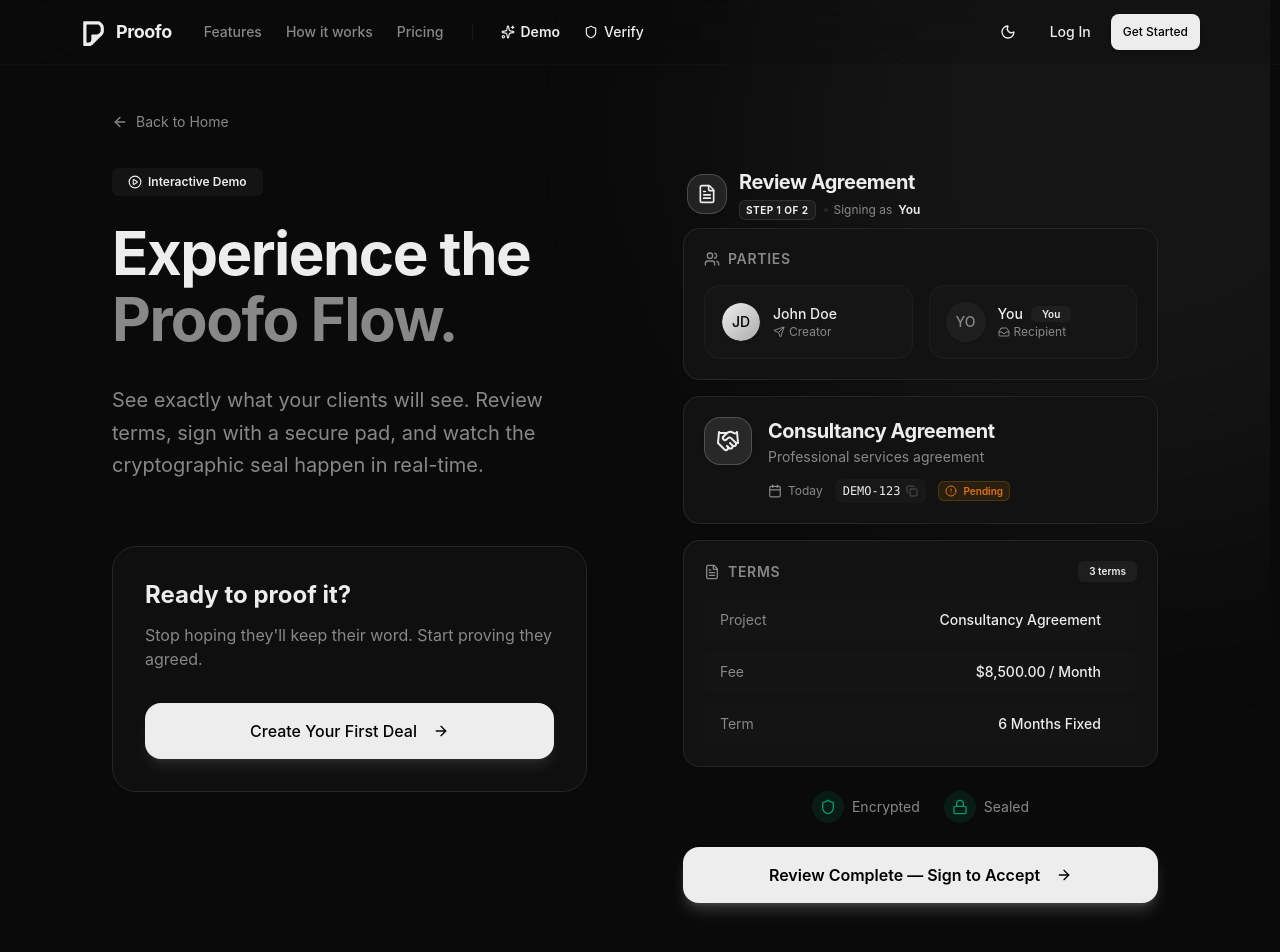
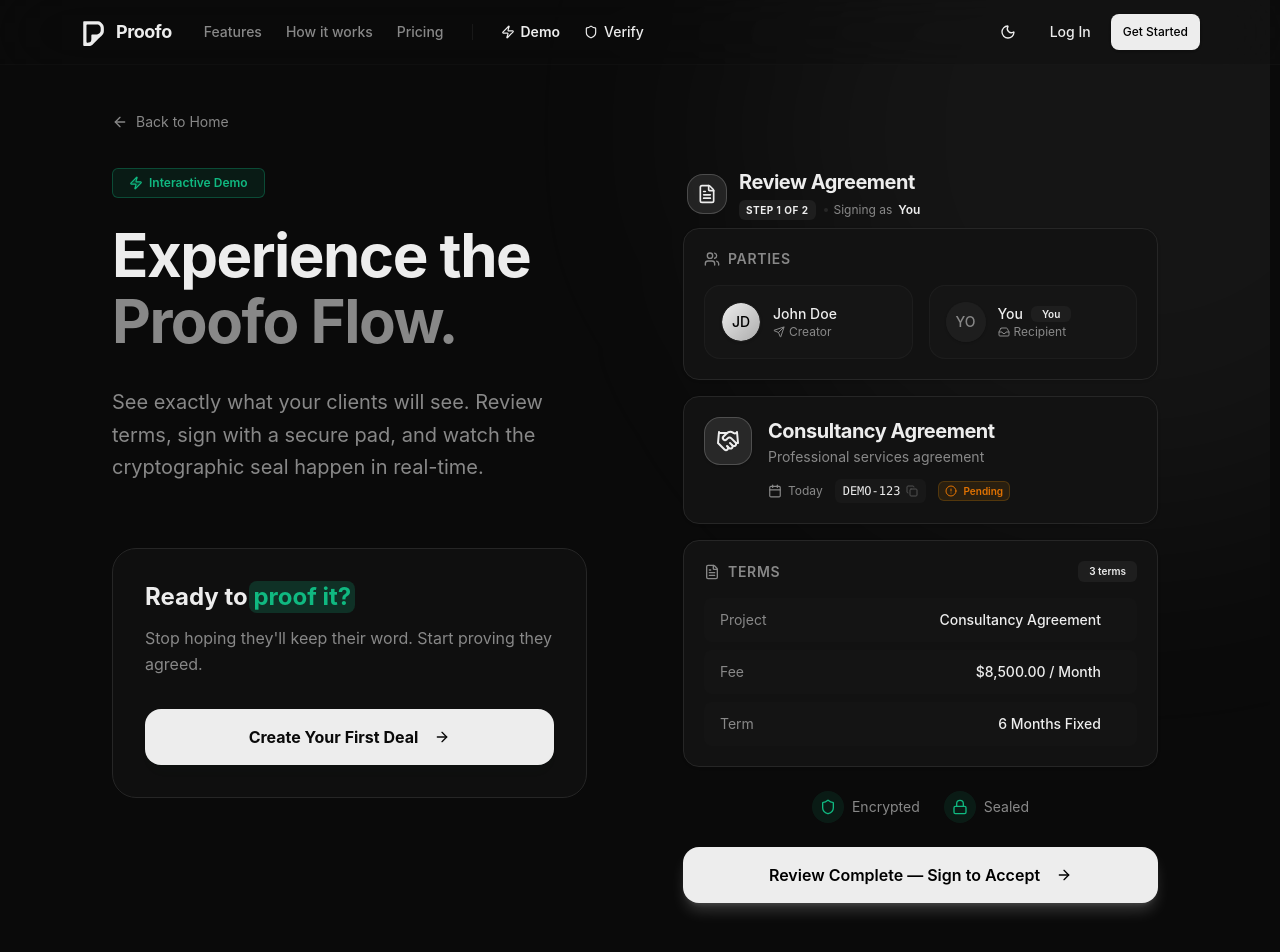
Before and after one commit to CapTomas/Proofo, a Next.js app: page /demo in a window 1280 px wide. Shown: the top 952 px of the page. Built offline with nearby package versions, Linux system fonts and the light colour scheme; no server answers.

Commit message:
Landing page updates

```diff
--- a/src/app/demo/page.tsx
+++ b/src/app/demo/page.tsx
@@ -29,7 +29,8 @@ import {
   RefreshCw,
   Copy,
   Check,
-  Calendar
+  Calendar,
+  Zap
 } from "lucide-react";
 import { toast } from "sonner";
 import Link from "next/link";
@@ -112,9 +113,9 @@ export default function DemoPage() {
                 >
                 <Badge
                     variant="secondary"
-                    className="mb-6 px-4 py-1.5 bg-secondary/50 border-0 text-foreground"
+                    className="mb-6 px-4 py-1.5 bg-emerald-muted/10 border-emerald-muted/30 text-emerald-muted"
                 >
-                    <PlayCircle className="h-3.5 w-3.5 mr-1.5 text-primary" />
+                    <Zap className="h-3.5 w-3.5 mr-1.5 text-emerald-muted fill-emerald-muted/20" />
                     Interactive Demo
                 </Badge>
 
@@ -135,16 +136,33 @@ export default function DemoPage() {
                 transition={{ delay: 0.2, duration: 0.5 }}
                 className="hidden lg:block pt-4"
                 >
-                <div className="bg-secondary/30 rounded-3xl p-8 border border-border relative overflow-hidden backdrop-blur-sm">
+                <div className="bg-secondary/30 rounded-3xl p-8 border border-border relative overflow-hidden backdrop-blur-sm group">
+                    <div className="absolute inset-0 bg-[radial-gradient(circle_at_50%_120%,rgba(0,0,0,0.03),transparent)] pointer-events-none" />
                     <div className="relative z-10">
-                    <h3 className="text-2xl font-bold mb-3">Ready to proof it?</h3>
-                    <p className="text-muted-foreground mb-8 text-base">
+                    <h3 className="text-2xl font-bold mb-3">
+                        Ready to{" "}
+                        <span className="relative inline-block">
+                            <motion.span
+                                className="absolute inset-0 bg-emerald-muted/20 rounded-lg"
+                                style={{
+                                    marginInline: 'calc(var(--spacing) * -1)',
+                                    paddingInline: 'var(--spacing)'
+                                }}
+                                initial={{ scaleX: 0, originX: 0 }}
+                                whileInView={{ scaleX: 1 }}
+                                viewport={{ once: true }}
+                                transition={{ duration: 0.6, delay: 0.2, ease: "easeOut" }}
+                            />
+                            <span className="relative text-emerald-muted">proof it?</span>
+                        </span>
+                    </h3>
+                    <p className="text-muted-foreground mb-8 text-base leading-relaxed">
                         Stop hoping they&apos;ll keep their word. Start proving they agreed.
                     </p>
                     <Link href="/deal/new">
                         <Button
                         size="xl"
-                        className="w-full text-base rounded-2xl shadow-lg shadow-primary/10 h-14"
+                        className="w-full text-base rounded-2xl shadow-lg shadow-emerald-soft/20 h-14 bg-foreground text-background hover:bg-foreground/90 transition-all font-bold"
                         >
                         Create Your First Deal
                         <ArrowRight className="ml-2 h-5 w-5" />
@@ -178,7 +196,7 @@ export default function DemoPage() {
                                 <div>
                                     <h1 className="text-xl font-bold tracking-tight">Review Agreement</h1>
                                     <div className="flex flex-wrap items-center gap-2 mt-1">
-                                        <Badge variant="secondary" className="h-5 px-1.5 text-[10px] font-bold uppercase tracking-wider bg-primary/5 text-primary border-primary/10">
+                                        <Badge variant="secondary" className="h-5 px-1.5 text-[10px] font-bold uppercase tracking-wider">
                                             Step 1 of 2
                                         </Badge>
                                         <span className="text-xs text-muted-foreground flex items-center gap-1.5">
@@ -308,14 +326,14 @@ export default function DemoPage() {
                         {/* Trust Indicators */}
                         <div className="flex flex-wrap justify-center gap-6 my-6 text-sm text-muted-foreground">
                             <div className="flex items-center gap-2">
-                                <div className="h-8 w-8 rounded-full bg-emerald-500/10 flex items-center justify-center">
-                                    <Shield className="h-4 w-4 text-emerald-600" />
+                                <div className="h-8 w-8 rounded-full bg-emerald-muted/10 flex items-center justify-center">
+                                    <Shield className="h-4 w-4 text-emerald-muted" />
                                 </div>
                                 <span>Encrypted</span>
                             </div>
                             <div className="flex items-center gap-2">
-                                <div className="h-8 w-8 rounded-full bg-emerald-500/10 flex items-center justify-center">
-                                    <Lock className="h-4 w-4 text-emerald-600" />
+                                <div className="h-8 w-8 rounded-full bg-emerald-muted/10 flex items-center justify-center">
+                                    <Lock className="h-4 w-4 text-emerald-muted" />
                                 </div>
                                 <span>Sealed</span>
                             </div>
@@ -351,7 +369,7 @@ export default function DemoPage() {
                                 <div>
                                     <h1 className="text-2xl font-bold tracking-tight">Sign Agreement</h1>
                                     <div className="flex flex-wrap items-center gap-2 mt-1">
-                                        <Badge variant="secondary" className="h-5 px-1.5 text-[10px] font-bold uppercase tracking-wider bg-primary/5 text-primary border-primary/10">
+                                        <Badge variant="secondary" className="h-5 px-1.5 text-[10px] font-bold uppercase tracking-wider">
                                             Step 2 of 2
                                         </Badge>
                                         <span className="text-xs text-muted-foreground flex items-center gap-1.5">
@@ -428,7 +446,7 @@ export default function DemoPage() {
                                 Back to Terms
                             </Button>
                             <Button
-                                className="w-full rounded-xl shadow-lg shadow-primary/20 gap-2 text-base font-bold h-12 order-1 sm:order-2"
+                                className="w-full rounded-xl shadow-lg shadow-emerald-soft/20 gap-2 text-base font-bold h-12 order-1 sm:order-2 bg-emerald-soft border border-emerald-border text-emerald-muted hover:bg-emerald-soft/80"
                                 onClick={handleSign}
                                 disabled={!signature}
                             >
@@ -451,13 +469,13 @@ export default function DemoPage() {
                          {/* Header - Resized to match Step 1 */}
                          <div className="pl-1 mb-2">
                              <div className="flex items-center gap-3 mb-2">
-                                <div className="h-10 w-10 rounded-xl bg-emerald-500/10 flex items-center justify-center text-emerald-600 border border-emerald-500/20">
+                                <div className="h-10 w-10 rounded-xl bg-emerald-muted/10 flex items-center justify-center text-emerald-muted border border-emerald-muted/30">
                                     <Handshake className="h-5 w-5" />
                                 </div>
                                 <div>
                                     <div className="flex items-center gap-3">
                                         <h1 className="text-xl font-bold tracking-tight">Deal Sealed</h1>
-                                        <Badge variant="outline" className="gap-1.5 bg-emerald-500/10 border-emerald-500/30 text-emerald-600 h-6 px-2.5">
+                                        <Badge variant="outline" className="gap-1.5 bg-emerald-muted/10 border-emerald-muted/30 text-emerald-muted h-6 px-2.5">
                                             <CheckCircle2 className="h-3.5 w-3.5" /> Verified
                                         </Badge>
                                     </div>
@@ -473,12 +491,12 @@ export default function DemoPage() {
                         </div>
 
                          {/* Success Card */}
-                         <div className="bg-emerald-500/10 border border-emerald-500/20 rounded-lg p-3 flex items-center gap-3">
-                             <div className="h-6 w-6 rounded-full bg-emerald-500/20 flex items-center justify-center text-emerald-600 shrink-0">
+                         <div className="bg-emerald-muted/10 border border-emerald-muted/30 rounded-lg p-3 flex items-center gap-3">
+                             <div className="h-6 w-6 rounded-full bg-emerald-muted/20 flex items-center justify-center text-emerald-muted shrink-0">
                                  <Sparkles className="h-3.5 w-3.5" />
                              </div>
                              <div>
-                                 <p className="text-sm font-semibold text-emerald-800 dark:text-emerald-400">All parties have signed successfully.</p>
+                                 <p className="text-sm font-semibold text-emerald-muted">All parties have signed successfully.</p>
                              </div>
                          </div>
 
--- a/src/app/page.tsx
+++ b/src/app/page.tsx
@@ -1883,13 +1883,17 @@ export default function Home() {
                     viewport={{ once: false, margin: "-20%" }}
                   >
                     <motion.span
-                      className="absolute inset-0 bg-emerald-muted/30 rounded-lg -mx-4 px-4"
+                      className="absolute inset-0 bg-emerald-muted/30 rounded-lg"
+                      style={{
+                        marginInline: 'calc(var(--spacing) * -1)',
+                        paddingInline: 'var(--spacing)'
+                      }}
                       initial={{ scaleX: 0, originX: 0 }}
                       whileInView={{ scaleX: 1 }}
                       viewport={{ once: false, margin: "-20%" }}
                       transition={{ duration: 0.6, delay: 0.2, ease: "easeOut" }}
                     />
-                    <span className="relative text-emerald-text">proof it?</span>
+                    <span className="relative text-emerald-muted font-bold">proof it?</span>
                   </motion.span>
                 </h2>
                 <p className="text-muted-foreground max-w-md mx-auto text-lg leading-relaxed">
--- a/src/app/verify/page.tsx
+++ b/src/app/verify/page.tsx
@@ -254,9 +254,9 @@ function VerifyContent() {
             >
               <Badge
                 variant="secondary"
-                className="mb-6 px-4 py-1.5 bg-secondary/50 border-0 text-foreground"
+                className="mb-6 px-4 py-1.5 bg-emerald-soft border border-emerald-border text-emerald-muted"
               >
-                <Shield className="h-3.5 w-3.5 mr-1.5 text-primary" />
+                <Shield className="h-3.5 w-3.5 mr-1.5 text-emerald-muted" />
                 Deal Verification
               </Badge>
 
@@ -278,16 +278,33 @@ function VerifyContent() {
               transition={{ delay: 0.2, duration: 0.5 }}
               className="hidden lg:block pt-4"
               >
-              <div className="bg-secondary/30 rounded-3xl p-8 border border-border relative overflow-hidden backdrop-blur-sm">
+              <div className="bg-secondary/30 rounded-3xl p-8 border border-border relative overflow-hidden backdrop-blur-sm group">
+                  <div className="absolute inset-0 bg-[radial-gradient(circle_at_50%_120%,rgba(0,0,0,0.03),transparent)] pointer-events-none" />
                   <div className="relative z-10">
-                  <h3 className="text-2xl font-bold mb-3">Ready to proof it?</h3>
-                  <p className="text-muted-foreground mb-8 text-base">
+                  <h3 className="text-2xl font-bold mb-3">
+                    Ready to{" "}
+                    <span className="relative inline-block">
+                        <motion.span
+                            className="absolute inset-0 bg-emerald-muted/20 rounded-lg"
+                            style={{
+                                marginInline: 'calc(var(--spacing) * -1)',
+                                paddingInline: 'var(--spacing)'
+                            }}
+                            initial={{ scaleX: 0, originX: 0 }}
+                            whileInView={{ scaleX: 1 }}
+                            viewport={{ once: true }}
+                            transition={{ duration: 0.6, delay: 0.2, ease: "easeOut" }}
+                        />
+                        <span className="relative text-emerald-muted">proof it?</span>
+                    </span>
+                  </h3>
+                  <p className="text-muted-foreground mb-8 text-base leading-relaxed">
                       Stop hoping they&apos;ll keep their word. Start proving they agreed.
                   </p>
                   <Link href="/deal/new">
                       <Button
                       size="xl"
-                      className="w-full text-base rounded-2xl shadow-lg shadow-primary/10 h-14"
+                      className="w-full text-base rounded-2xl shadow-lg shadow-emerald-soft/20 h-14 bg-foreground text-background hover:bg-foreground/90 transition-all font-bold"
                       >
                       Create Your First Deal
                       <ArrowRight className="ml-2 h-5 w-5" />
@@ -403,7 +420,6 @@ function VerifyContent() {
                       <div className="mt-4 pt-4 border-t border-border/40">
                         <div className="flex flex-col sm:flex-row items-center justify-between gap-3 sm:gap-4">
                           <div className="flex items-center gap-2 text-sm text-muted-foreground">
-                            <PlayCircle className="h-4 w-4 text-primary" />
                             <span>Want to see how verification works?</span>
                           </div>
                           <Button
@@ -411,9 +427,12 @@ function VerifyContent() {
                             size="sm"
                             onClick={() => performSearch(DEMO_DEAL_ID, true)}
                             disabled={isSearching}
-                            className="h-9 px-4 text-xs gap-2 rounded-lg border-primary/20 hover:bg-primary/5 hover:border-primary/40 transition-all group w-full sm:w-auto"
+                            className="h-9 px-4 text-xs gap-2 rounded-lg border-emerald-border/40 bg-emerald-soft/30 hover:bg-emerald-soft/50 hover:border-emerald-border transition-all group w-full sm:w-auto text-emerald-muted font-bold"
                           >
-                            <PlayCircle className="h-3.5 w-3.5 text-primary group-hover:scale-110 transition-transform" />
+                            <span className="relative flex h-2 w-2">
+                                <span className="animate-ping absolute inline-flex h-full w-full rounded-full bg-emerald-muted opacity-75"></span>
+                                <span className="relative inline-flex rounded-full h-2 w-2 bg-emerald-muted"></span>
+                            </span>
                             Try Demo Verification
                             <ArrowRight className="h-3 w-3 opacity-50 group-hover:opacity-100 group-hover:translate-x-0.5 transition-all" />
                           </Button>
@@ -425,7 +444,7 @@ function VerifyContent() {
                       <div className="flex items-center gap-2 text-[10px] text-muted-foreground">
                         <div className={cn(
                           "h-1.5 w-1.5 rounded-full transition-all duration-500",
-                          isSearching ? "bg-amber-500 animate-pulse" : "bg-emerald-500"
+                          isSearching ? "bg-amber-500 animate-pulse" : "bg-emerald-muted"
                         )} />
                         {isSearching ? "Cryptographic calculation in progress..." : "Verification service active & ready"}
                       </div>
--- a/src/components/public-header.tsx
+++ b/src/components/public-header.tsx
@@ -164,7 +164,7 @@ export function PublicHeader({ currentPage = "home" }: PublicHeaderProps) {
               <div className="h-4 w-px bg-border/50 mx-1" />
 
               <Link href="/demo" className={getLinkClass("demo", true)}>
-                <Sparkles className="h-3.5 w-3.5" />
+                <Zap className="h-3.5 w-3.5" />
                 Demo
               </Link>
               <Link href="/verify" className={getLinkClass("verify", true)}>
--- a/src/components/sidebar-nav-item.tsx
+++ b/src/components/sidebar-nav-item.tsx
@@ -64,7 +64,7 @@ export function SidebarNavItem({
             <Icon className={cn(
               "h-4.5 w-4.5 transition-colors",
               isActive ? "text-primary" :
-              isCompleted ? "text-emerald-500 dark:text-emerald-500/60" :
+              isCompleted ? "text-emerald-muted" :
               "text-muted-foreground group-hover:text-foreground"
             )} />
             {hasNotification && (
@@ -89,7 +89,7 @@ export function SidebarNavItem({
           <div className={cn(
             "h-5 w-5 flex items-center justify-center text-xs font-medium shrink-0 transition-all",
             isActive ? "text-primary" :
-            isCompleted ? "text-emerald-500" : "text-muted-foreground"
+            isCompleted ? "text-emerald-muted" : "text-muted-foreground"
           )}>
              {isCompleted && children ? children : <span>{index + 1}</span>}
           </div>
```
Also changed, not shown: src/app/deal/new/page.tsx (+4 -4 lines), src/components/sealed-deal-view.tsx (+8 -8 lines), src/components/verification-card.tsx (+18 -18 lines).
